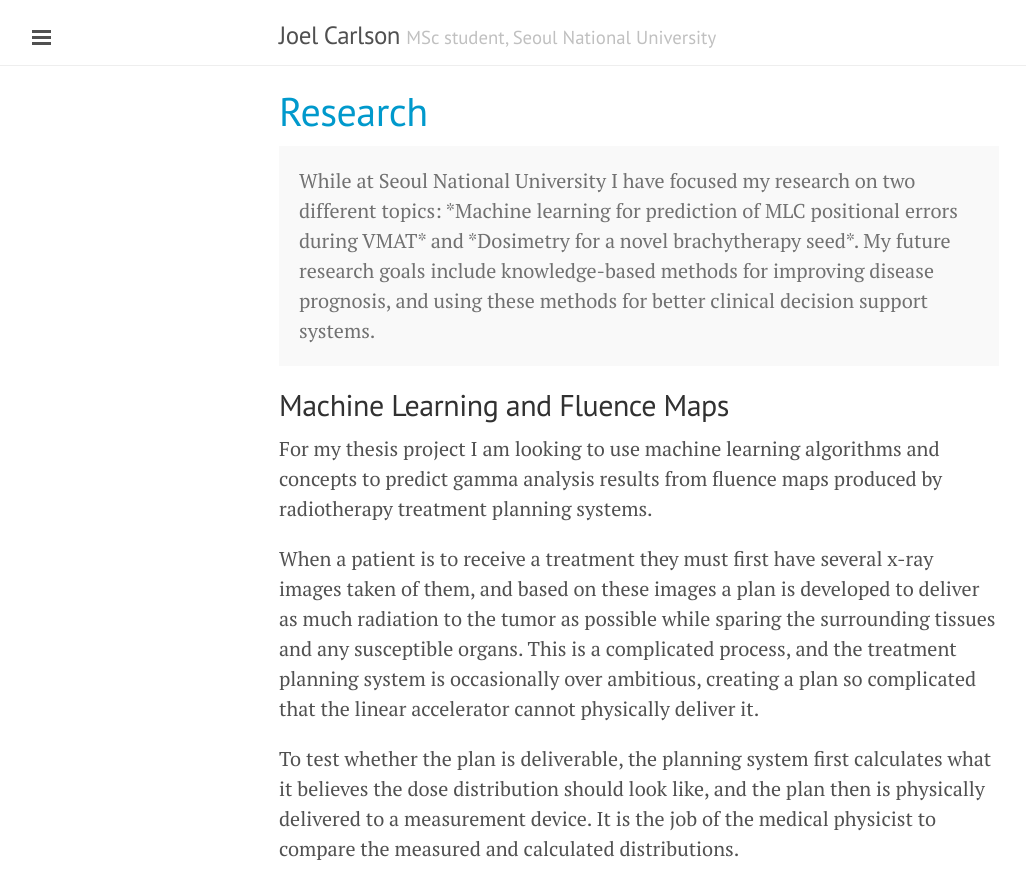
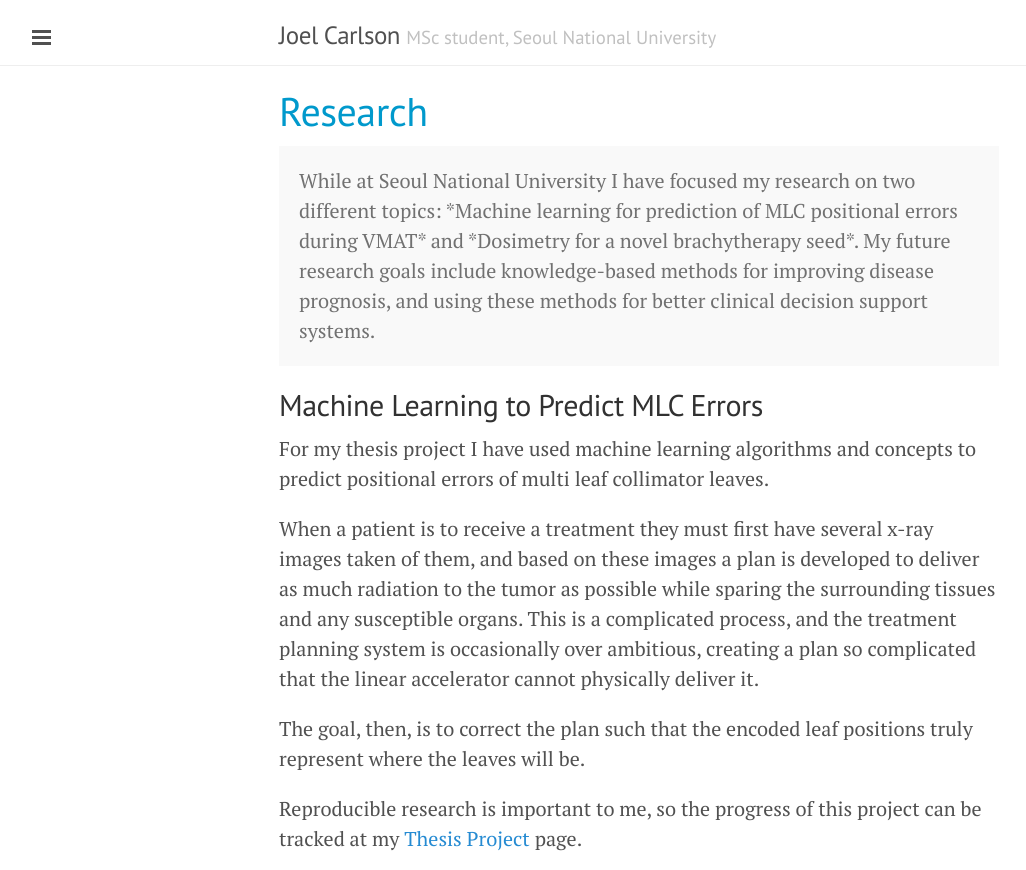
Before and after one commit to joelcarlson/joelcarlson.github.io, a Jekyll site: the page built from Research.md, in a window 1280 px wide and 1400 px high, cut to the strip 0-870 px from the top of the window. Shown: the whole strip, without its empty margins (1-1027 px from the left). Built offline with Jekyll 4.4.1, drawn with Linux system fonts in a browser that asks for light colours; Markdown is read by kramdown in place of the engine named in the settings; some of the changed text lies outside the part shown.

Commit message:
Update Research.md

```diff
--- a/Research.md
+++ b/Research.md
@@ -11,11 +11,10 @@ My future research goals include knowledge-based methods for improving disease p
 </p>
 
 
-##Machine Learning and Fluence Maps
+##Machine Learning to Predict MLC Errors
 
-For my thesis project I am looking to use machine learning algorithms
-and concepts to predict gamma analysis results from fluence maps
-produced by radiotherapy treatment planning systems.
+For my thesis project I have used machine learning algorithms
+and concepts to predict positional errors of multi leaf collimator leaves.
 
 When a patient is to receive a treatment they must first have several
 x-ray images taken of them, and based on these images a plan is
@@ -25,23 +24,7 @@ complicated process, and the treatment planning system is occasionally
 over ambitious, creating a plan so complicated that the linear
 accelerator cannot physically deliver it.
 
-To test whether the plan is deliverable, the planning system first
-calculates what it believes the dose distribution should look like, and
-the plan then is physically delivered to a measurement device. It is the
-job of the medical physicist to compare the measured and calculated
-distributions.
-
-Gamma analysis is one way of interpreting the results of the comparison.
-By way of example, if the institution wants a gamma passing rate of 90%
-for 2%/2mm, then 90% of the 2mm by 2mm voxels must be within 2% of each
-other.
-
-The process of physically delivering and measuring the distribution is
-time consuming and laborious for Medical Physicists. Thus to spare
-valuable clinical resources, for my MSc thesis project I am looking to
-find a way to *predict* gamma passing rates using only information
-available in the calculated plan, obviating the need for the measurement
-step in certain cases.
+The goal, then, is to correct the plan such that the encoded leaf positions truly represent where the leaves will be.
 
 Reproducible research is important to me, so the progress of this
 project can be tracked at my [Thesis
```
